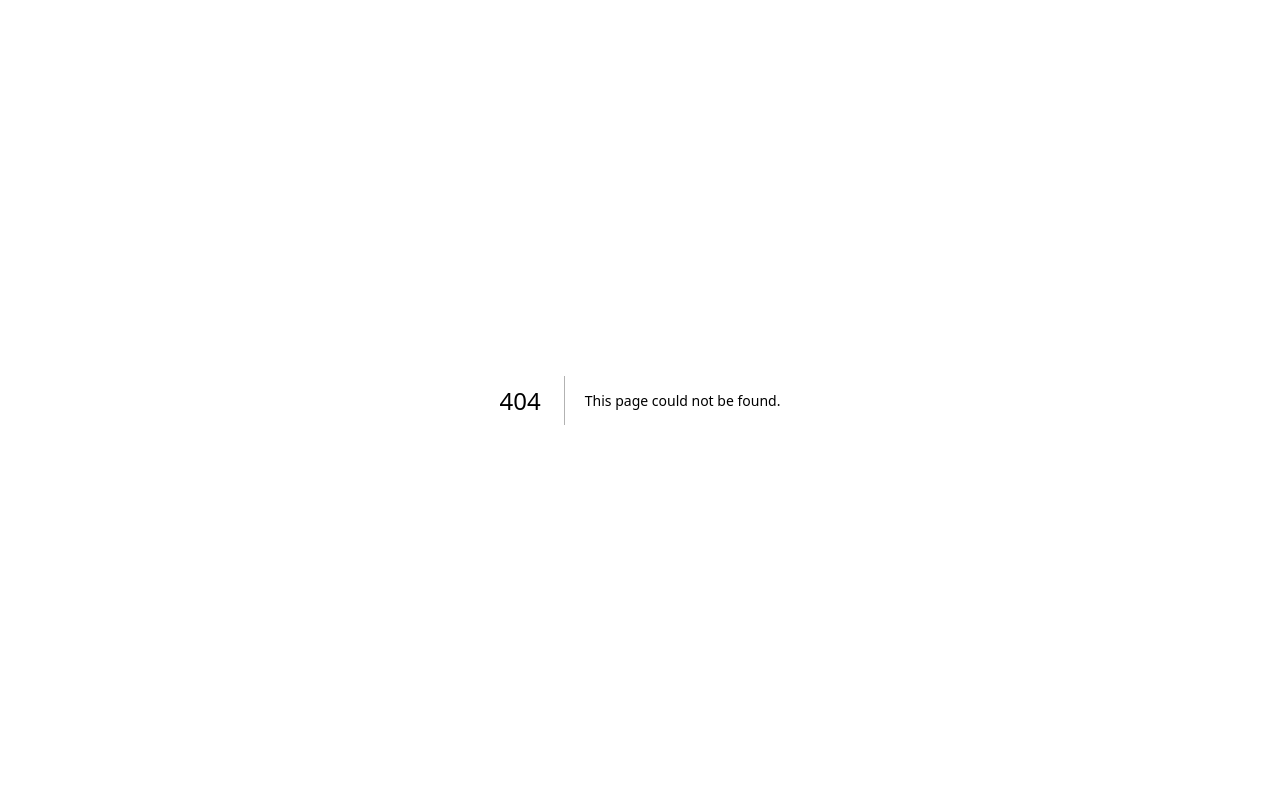
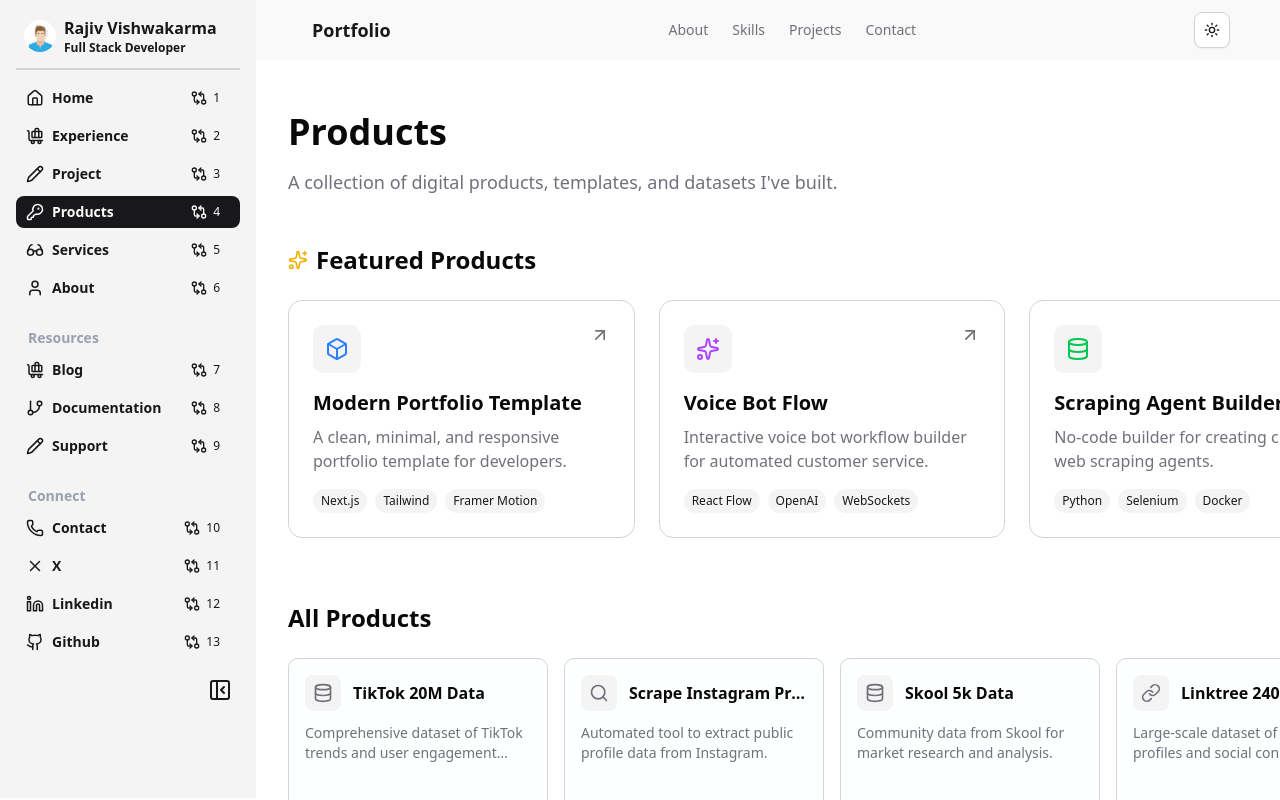
Before and after one commit to RajuKumar1213/portfolio, a Next.js app: page /portfolio/products in a window 1280 px wide. Before the commit this address had no page. Built offline with nearby package versions, Linux system fonts and the light colour scheme.

Commit message:
feat: Desinged product page

```diff
--- /dev/null
+++ b/app/portfolio/products/page.tsx
@@ -0,0 +1,225 @@
+"use client";
+
+import React from "react";
+import { motion } from "framer-motion";
+import {
+  ArrowUpRight,
+  Sparkles,
+  Box,
+  Database,
+  Search,
+  Image as ImageIcon,
+  Link as LinkIcon,
+} from "lucide-react";
+import Link from "next/link";
+import { Button } from "@/components/ui/button";
+
+const featuredProducts = [
+  {
+    title: "Modern Portfolio Template",
+    description:
+      "A clean, minimal, and responsive portfolio template for developers.",
+    href: "#",
+    icon: <Box className="w-6 h-6 text-blue-500" />,
+    tags: ["Next.js", "Tailwind", "Framer Motion"],
+  },
+  {
+    title: "Voice Bot Flow",
+    description:
+      "Interactive voice bot workflow builder for automated customer service.",
+    href: "#",
+    icon: <Sparkles className="w-6 h-6 text-purple-500" />,
+    tags: ["React Flow", "OpenAI", "WebSockets"],
+  },
+  {
+    title: "Scraping Agent Builder",
+    description: "No-code builder for creating custom web scraping agents.",
+    href: "#",
+    icon: <Database className="w-6 h-6 text-green-500" />,
+    tags: ["Python", "Selenium", "Docker"],
+  },
+];
+
+const allProducts = [
+  {
+    title: "TikTok 20M Data",
+    description:
+      "Comprehensive dataset of TikTok trends and user engagement metrics.",
+    href: "#",
+    icon: <Database className="w-5 h-5" />,
+  },
+  {
+    title: "Scrape Instagram Profile",
+    description:
+      "Automated tool to extract public profile data from Instagram.",
+    href: "#",
+    icon: <Search className="w-5 h-5" />,
+  },
+  {
+    title: "Skool 5k Data",
+    description: "Community data from Skool for market research and analysis.",
+    href: "#",
+    icon: <Database className="w-5 h-5" />,
+  },
+  {
+    title: "Linktree 240k Data",
+    description:
+      "Large-scale dataset of Linktree profiles and social connections.",
+    href: "#",
+    icon: <LinkIcon className="w-5 h-5" />,
+  },
+  {
+    title: "AI Searching Engine",
+    description: "Semantic search engine powered by vector embeddings.",
+    href: "#",
+    icon: <Search className="w-5 h-5" />,
+  },
+  {
+    title: "Auto Image Gen",
+    description: "AI-powered tool for automated image and video generation.",
+    href: "#",
+    icon: <ImageIcon className="w-5 h-5" />,
+  },
+  {
+    title: "Crunchbase 2.8M Data",
+    description: "Extensive startup and funding data from Crunchbase.",
+    href: "#",
+    icon: <Database className="w-5 h-5" />,
+  },
+];
+
+const container = {
+  hidden: { opacity: 0 },
+  show: {
+    opacity: 1,
+    transition: {
+      staggerChildren: 0.1,
+    },
+  },
+};
+
+const item = {
+  hidden: { opacity: 0, y: 20 },
+  show: { opacity: 1, y: 0 },
+};
+
+export default function ProductsPage() {
+  return (
+    <div className="min-h-screen p-4 md:p-8 pb-20 mt-20">
+      <motion.div
+        initial={{ opacity: 0, y: -20 }}
+        animate={{ opacity: 1, y: 0 }}
+        className="mb-12"
+      >
+        <h1 className="text-4xl font-bold mb-4">Products</h1>
+        <p className="text-muted-foreground text-lg max-w-2xl">
+          A collection of digital products, templates, and datasets I&apos;ve built.
+        </p>
+      </motion.div>
+
+      <motion.div
+        variants={container}
+        initial="hidden"
+        animate="show"
+        className="space-y-16"
+      >
+        {/* Featured Products */}
+        <section>
+          <h2 className="text-2xl font-semibold mb-6 flex items-center gap-2">
+            <Sparkles className="w-5 h-5 text-yellow-500" /> Featured Products
+          </h2>
+          <div className="grid grid-cols-1 md:grid-cols-2 lg:grid-cols-3 gap-6">
+            {featuredProducts.map((product, index) => (
+              <motion.div
+                key={index}
+                variants={item}
+                className="group relative bg-card hover:bg-accent/50 border border-border rounded-xl p-6 transition-all duration-300 hover:shadow-lg hover:-translate-y-1"
+              >
+                <div className="flex justify-between items-start mb-4">
+                  <div className="p-3 bg-secondary rounded-lg group-hover:bg-background transition-colors">
+                    {product.icon}
+                  </div>
+                  <ArrowUpRight className="w-5 h-5 text-muted-foreground group-hover:text-primary transition-colors" />
+                </div>
+                <h3 className="text-xl font-bold mb-2 group-hover:text-primary transition-colors">
+                  {product.title}
+                </h3>
+                <p className="text-muted-foreground mb-4 line-clamp-2">
+                  {product.description}
+                </p>
+                <div className="flex flex-wrap gap-2">
+                  {product.tags.map((tag, i) => (
+                    <span
+                      key={i}
+                      className="text-xs px-2 py-1 bg-secondary rounded-full text-secondary-foreground"
+                    >
+                      {tag}
+                    </span>
+                  ))}
+                </div>
+                <Link href={product.href} className="absolute inset-0">
+                  <span className="sr-only">View {product.title}</span>
+                </Link>
+              </motion.div>
+            ))}
+          </div>
+        </section>
+
+        {/* All Products */}
+        <section>
+          <h2 className="text-2xl font-semibold mb-6">All Products</h2>
+          <div className="grid grid-cols-1 md:grid-cols-2 lg:grid-cols-3 xl:grid-cols-4 gap-4">
+            {allProducts.map((product, index) => (
+              <motion.div
+                key={index}
+                variants={item}
+                className="group relative bg-card/50 hover:bg-accent/50 border border-border rounded-lg p-4 transition-all duration-200 hover:shadow-md"
+              >
+                <div className="flex items-center gap-3 mb-3">
+                  <div className="p-2 bg-secondary rounded-md text-muted-foreground group-hover:text-primary transition-colors">
+                    {product.icon}
+                  </div>
+                  <h3 className="font-semibold group-hover:text-primary transition-colors truncate">
+                    {product.title}
+                  </h3>
+                </div>
+                <p className="text-sm text-muted-foreground line-clamp-2 mb-3">
+                  {product.description}
+                </p>
+                <div className="flex items-center text-xs text-primary font-medium opacity-0 group-hover:opacity-100 transition-opacity">
+                  View Details <ArrowUpRight className="w-3 h-3 ml-1" />
+                </div>
+                <Link href={product.href} className="absolute inset-0">
+                  <span className="sr-only">View {product.title}</span>
+                </Link>
+              </motion.div>
+            ))}
+          </div>
+        </section>
+
+        {/* CTA Section */}
+        <motion.section
+          variants={item}
+          className="bg-secondary/30 border border-border rounded-2xl p-8 md:p-12 text-center relative overflow-hidden"
+        >
+          <div className="absolute inset-0 bg-gradient-to-r from-blue-500/10 to-purple-500/10 opacity-50" />
+          <div className="relative z-10 max-w-2xl mx-auto">
+            <h2 className="text-3xl font-bold mb-4">Need a Custom Solution?</h2>
+            <p className="text-muted-foreground mb-8 text-lg">
+              I can build custom digital products, scrapers, and automation
+              tools tailored to your specific needs.
+            </p>
+            <div className="flex flex-col sm:flex-row gap-4 justify-center">
+              <Button size="lg" className="font-semibold" asChild>
+                <Link href="mailto:hi@grvx.dev">Get In Touch</Link>
+              </Button>
+              <Button size="lg" variant="outline" asChild>
+                <Link href="/portfolio/contact">Contact Me</Link>
+              </Button>
+            </div>
+          </div>
+        </motion.section>
+      </motion.div>
+    </div>
+  );
+}
--- a/components/sidebar/SideMenus.tsx
+++ b/components/sidebar/SideMenus.tsx
@@ -47,7 +47,7 @@ function SideMenus() {
     {
       id: 4,
       name: "Products",
-      href: "/products",
+      href: "/portfolio/products",
       icon: KeyRound,
     },
     {
--- a/components/ui/dotted-glow-background.tsx
+++ b/components/ui/dotted-glow-background.tsx
@@ -203,11 +203,11 @@ export const DottedGlowBackground = ({
 
     regenDots();
 
-    let last = performance.now();
+    // let last = performance.now();
 
     const draw = (now: number) => {
       if (stopped) return;
-      last = now;
+      // last = now;
       const { width, height } = container.getBoundingClientRect();
 
       ctx.clearRect(0, 0, el.width, el.height);
```
